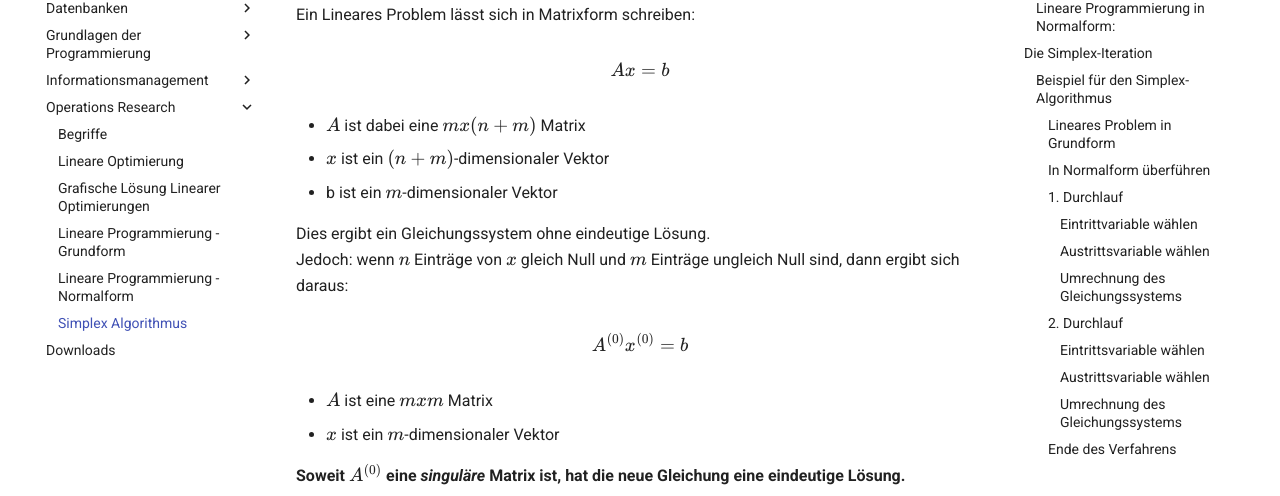
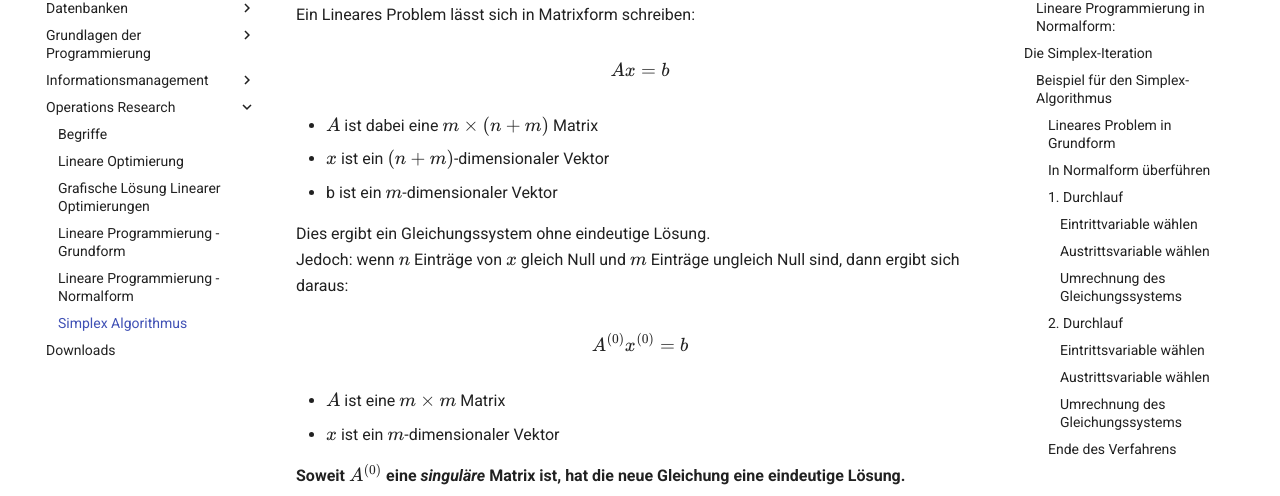
Before and after one commit to heshsum/winfowiki, an MkDocs documentation site: the page built from docs/Operations Research/Simplex-Algorithmus.md, in a window 1280 px wide and 900 px high. Shown: the part 229-725 px from the top of the window. Built offline with MkDocs 1.6.1 and Material for MkDocs 9.7.7, drawn with Linux system fonts in a browser that asks for light colours; comment, search, counter and statistics services are not loaded.

```diff
--- a/docs/Operations Research/Simplex-Algorithmus.md
+++ b/docs/Operations Research/Simplex-Algorithmus.md
@@ -7,7 +7,7 @@ $$
 Ax=b
 $$
 
-- $A$ ist dabei eine $m x (n+m)$ Matrix
+- $A$ ist dabei eine $m ⨯ (n+m)$ Matrix
 - $x$ ist ein $(n + m)$-dimensionaler Vektor
 - b ist ein $m$-dimensionaler Vektor
 
@@ -18,7 +18,7 @@ $$
 A^{(0)}x^{(0)}=b
 $$
 
-- $A$ ist eine $m x m$ Matrix
+- $A$ ist eine $m ⨯ m$ Matrix
 - $x$ ist ein $m$-dimensionaler Vektor
 
 **Soweit $A^{(0)}$ eine *singuläre* Matrix ist, hat die neue Gleichung eine eindeutige Lösung.**
```
